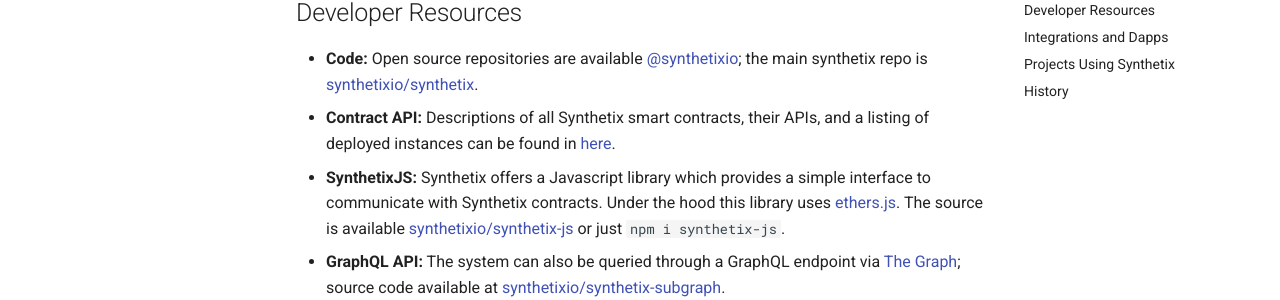
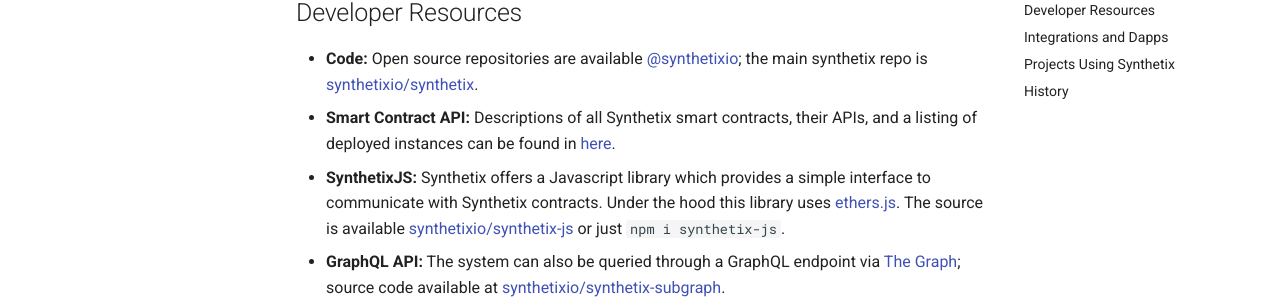
Before and after one commit to Synthetixio/synthetix, an MkDocs documentation site: the page built from docs/index.md, in a window 1280 px wide and 900 px high, scrolled down 1001 px. Shown: the part 152-452 px from the top of the window. Built offline with MkDocs 1.6.1 and Material for MkDocs 9.7.7, drawn with Linux system fonts in a browser that asks for light colours; comment, search, counter and statistics services are not loaded.

Commit message:
Language adjustments.

```diff
--- a/docs/index.md
+++ b/docs/index.md
@@ -22,7 +22,7 @@
 ## Developer Resources
 
 * **Code:** Open source repositories are available @synthetixio; the main synthetix repo is @synthetixio/synthetix.
-* **Contract API:** Descriptions of all Synthetix smart contracts, their APIs, and a listing of deployed instances can be found in [here](contracts).
+* **Smart Contract API:** Descriptions of all Synthetix smart contracts, their APIs, and a listing of deployed instances can be found in [here](contracts).
 * **SynthetixJS:** Synthetix offers a Javascript library which provides a simple interface to communicate with Synthetix contracts. Under the hood this library uses [ethers.js](https://github.com/ethers-io/ethers.js). The source is available @synthetixio/synthetix-js or just `npm i synthetix-js`.
 * **GraphQL API:** The system can also be queried through a GraphQL endpoint via [The Graph](https://thegraph.com/explorer/subgraph/synthetixio-team/synthetix); source code available at @synthetixio/synthetix-subgraph.
 
```
